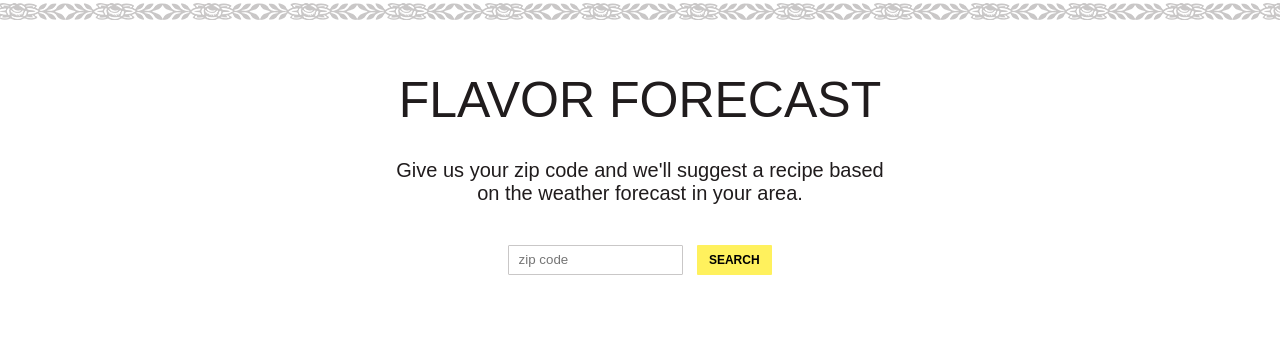
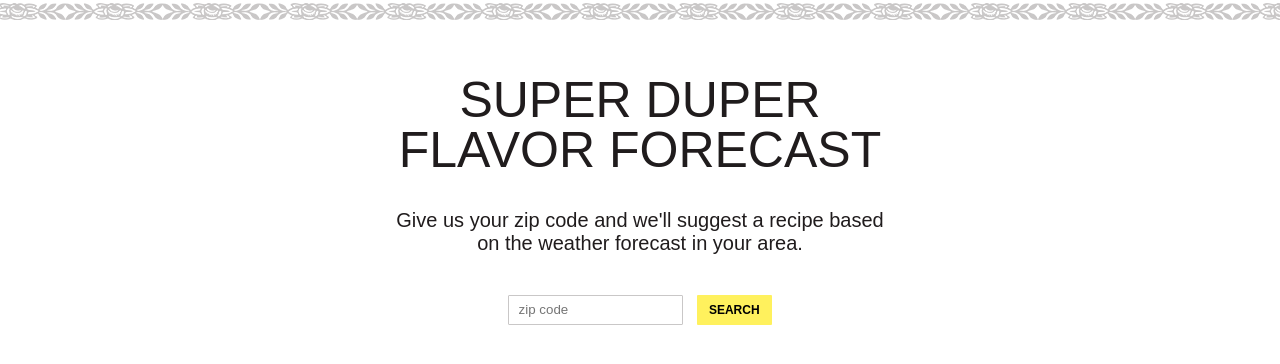
Before and after one commit to alannarisse/flavor-forecast-app, a plain HTML site: page index.html in a window 1280 px wide. Drawn offline with nearby package versions, Linux system fonts and the light colour scheme; a web font is replaced by a local one.

Commit message:
added content

```diff
--- a/index.html
+++ b/index.html
@@ -17,7 +17,7 @@
         <div class="page-width">
 
             <header role="header">
-                <h1>FLAVOR FORECAST</h1>
+                <h1>SUPER DUPER FLAVOR FORECAST</h1>
                 <p id="js-subhead">Give us your zip code and we'll suggest a recipe based on the weather forecast in your area.</p>
             </header>
 
```
Also changed, not shown: 1 other file.
